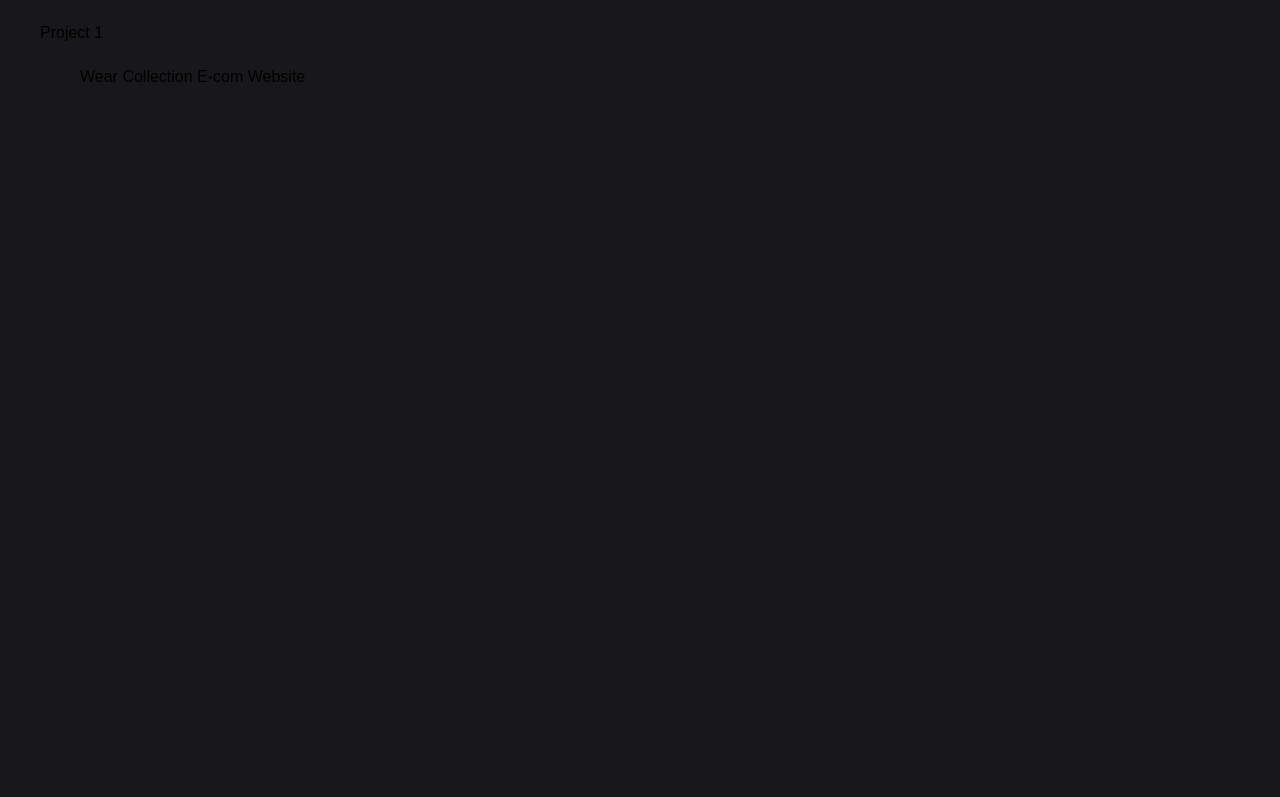
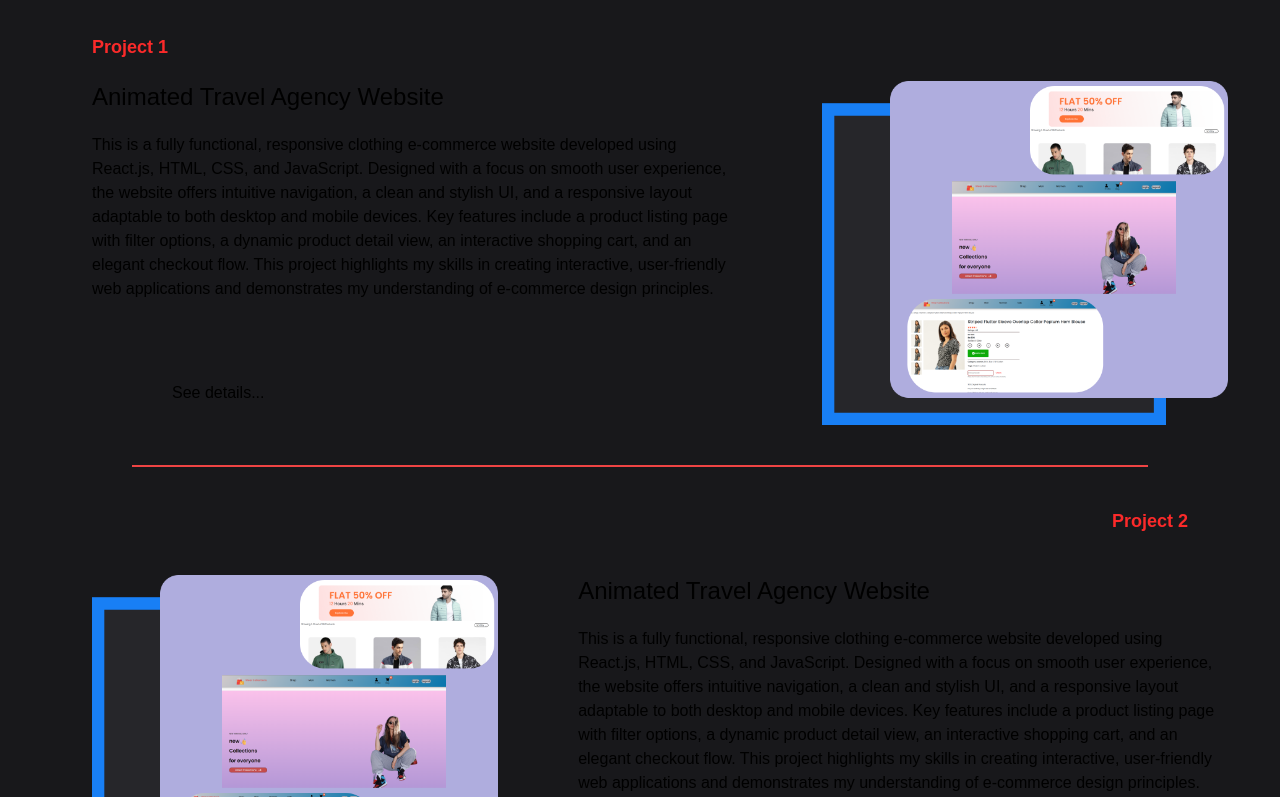
Before and after one commit to abhijit84842/Abhijit_Portfolio, a Next.js app: page / in a window 1280 px wide. Shown: the part 4943-5740 px from the top of the page. Before the commit the page ends 5112 px from the top, so only its background shows below. Built offline with nearby package versions, Linux system fonts and the light colour scheme.

Commit message:
design frontend project sec

```diff
--- a/app/components/ProjectSection/MyProject.js
+++ b/app/components/ProjectSection/MyProject.js
@@ -1,36 +1,101 @@
-import React from 'react'
+import React from "react";
 
 const MyProject = () => {
   return (
-    <div className='project-container my-20'>
-        <div className='sub-container'>
-            <h1 className='text-[#FB2A2A] flex justify-center  text-4xl font-semibold my-20'>My Projects</h1>
-            <div className='projects-nav'>
-                <div className='flex justify-center gap-20 text-2xl'>
+    <div className="project-container my-20">
+      <div className="sub-container">
+        <h1 className="text-[#FB2A2A] flex justify-center  text-4xl font-semibold my-20">
+          My Projects
+        </h1>
+        <div className="projects-nav">
+          <div className="flex justify-center gap-20 text-2xl">
             <p>Frontend Projects</p>
             <p>Full Stack Projects</p>
             <p>UI & UX Design</p>
             <p>Others Projects</p>
           </div>
 
-                <div className='blank-div border border-red-500 mx-20 my-10'></div>
+          <div className="blank-div border border-red-500 mx-20 my-10"></div>
         </div>
-            <div className='frontend-projects  mx-10'>
-                <h1 className='text-2xl text-[#0B44FF] font-semibold my-5'>Frontend Projects</h1>
-                <div className='frontend-project-box bg-[#18181B]'>
-                    <h1>Project 1</h1>
-                    <div className='bg-[#18181B] my-5 ml-10'>
-                        <h2>Wear Collection E-com Website</h2>
-                        <div>
+        <div className="frontend-projects  mx-10">
+          <h1 className="text-2xl text-[#0B44FF] font-semibold mb-5">
+            Frontend Projects
+          </h1>
+          <div className="frontend-project-box bg-[#18181B] p-3">
+            <div className="project-box-2">
+              <h2 className="ml-10 text-lg font-semibold text-[#FB2A2A]">
+                Project 1
+              </h2>
+              <div className="my-5 ml-10 flex justify-end gap-20">
+                <div className="left w-[80%] h-[20rem]">
+                  <h2 className="text-2xl">Animated Travel Agency Website</h2>
+                  <div className="mt-5">
+                    <p>
+                      This is a fully functional, responsive clothing e-commerce
+                      website developed using React.js, HTML, CSS, and
+                      JavaScript. Designed with a focus on smooth user
+                      experience, the website offers intuitive navigation, a
+                      clean and stylish UI, and a responsive layout adaptable to
+                      both desktop and mobile devices. Key features include a
+                      product listing page with filter options, a dynamic
+                      product detail view, an interactive shopping cart, and an
+                      elegant checkout flow. This project highlights my skills
+                      in creating interactive, user-friendly web applications
+                      and demonstrates my understanding of e-commerce design
+                      principles.
+                    </p>
+                  </div>
+                  <div className="mt-20 ml-20">
+                    <p>See details...</p>
+                  </div>
+                </div>
+                <div className="right w-[50%]">
+                  <img src="/Projects/wear.png" alt="loading.." />
+                </div>
+              </div>
+            </div>
+            <div className="border border-red-500 mx-20 my-10"></div>
 
+            <div className="project-box-2">
+              <h2 className="flex justify-end  mr-10 my-10 text-lg font-semibold text-[#FB2A2A]">
+                Project 2
+              </h2>
+              <div className="my-5 ml-10 flex justify-end gap-20">
+                <div className="right w-[50%]">
+                  <img src="/Projects/wear.png" alt="loading.." />
+                </div>
+                <div className="left w-[80%] h-[20rem]">
+                  <h2 className="text-2xl">Animated Travel Agency Website</h2>
+                  <div className="mt-5">
+                    <p>
+                      This is a fully functional, responsive clothing e-commerce
+                      website developed using React.js, HTML, CSS, and
+                      JavaScript. Designed with a focus on smooth user
+                      experience, the website offers intuitive navigation, a
+                      clean and stylish UI, and a responsive layout adaptable to
+                      both desktop and mobile devices. Key features include a
+                      product listing page with filter options, a dynamic
+                      product detail view, an interactive shopping cart, and an
+                      elegant checkout flow. This project highlights my skills
+                      in creating interactive, user-friendly web applications
+                      and demonstrates my understanding of e-commerce design
+                      principles.
+                    </p>
+                  </div>
+                  <div className="mt-20 ml-20">
+                    <p>See details...</p>
                   </div>
                 </div>
               </div>
             </div>
-
+            <div className="flex justify-center">
+                <button className="bg-[#1E49F6] p-5  text-2xl rounded-full">See More Projects...</button>
             </div>
           </div>
-  )
-}
+        </div>
+      </div>
+    </div>
+  );
+};
 
-export default MyProject
+export default MyProject;
```
Also changed, not shown: public/Projects/wear.png (added). Lines whose indentation alone changed are shown as unchanged.
